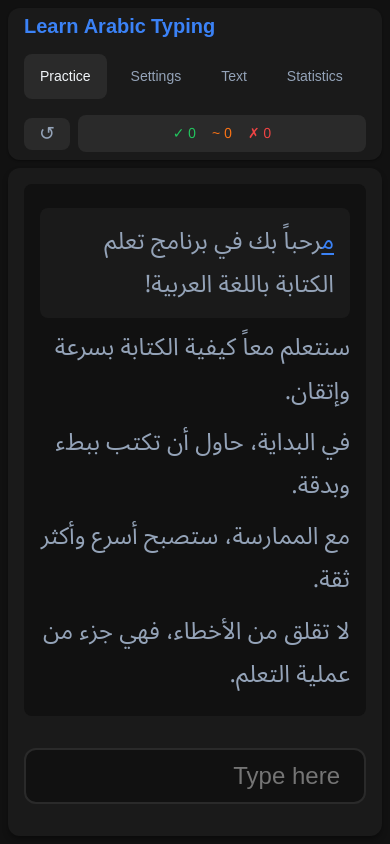
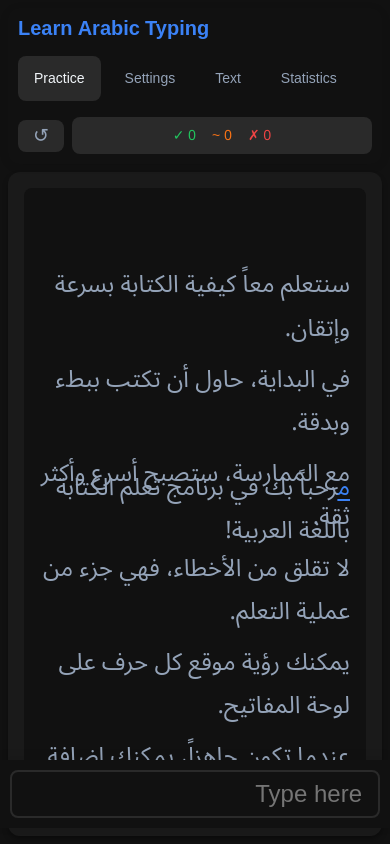
Before and after one commit to sjoemelsoftware/arabic-typing-tutor, a React (Vite) app: page / in a window 390 px wide. Built offline with nearby package versions, Linux system fonts and the light colour scheme.

Commit message:
Fix mobile

```diff
--- a/src/App.css
+++ b/src/App.css
@@ -160,12 +160,18 @@ body {
 
 .settings-grid label {
   display: flex;
+  flex-direction: column;
+  align-items: flex-start;
+}
+
+.settings-grid label>span {
+  display: flex;
   align-items: center;
   gap: 1rem;
-  padding: 1rem 1.25rem;
-  background-color: var(--bg-primary);
-  border-radius: 0.5rem;
-  transition: all 0.2s;
+}
+
+.settings-grid label>span input[type="checkbox"] {
+  margin-right: 1rem;
 }
 
 .settings-grid label:hover {
@@ -447,3 +453,89 @@ body {
   right: 0;
   color: #ff6b6b;
 }
+
+/* Add these styles to handle mobile layout */
+@media (max-width: 767px) {
+  .container {
+    display: flex;
+    flex-direction: column;
+    height: 100vh;
+  }
+
+  .main-content {
+    flex: 1;
+    display: flex;
+    flex-direction: column;
+    overflow: hidden;
+  }
+
+  .word-display {
+    flex: 1;
+    overflow-y: auto;
+    padding-bottom: 60px;
+    /* Make space for the input field */
+  }
+
+  .typing-area {
+    position: fixed;
+    bottom: 0;
+    left: 0;
+    right: 0;
+    background: var(--bg-primary);
+    padding: 10px;
+    box-shadow: 0 -2px 10px rgba(0, 0, 0, 0.1);
+    box-sizing: border-box;
+    width: 100%;
+  }
+
+  .typing-area input {
+    width: 100%;
+    margin: 0;
+    box-sizing: border-box;
+    border-radius: 0.5rem;
+    height: 3rem;
+    padding: 0 1rem;
+  }
+
+  /* Add padding to main content to prevent overlap with fixed input */
+  .main-content {
+    padding-bottom: calc(3rem + 20px);
+    /* input height + padding */
+  }
+
+  /* Ensure stats and current line stay visible */
+  .top-bar {
+    position: sticky;
+    top: 0;
+    background: var(--background-color);
+    z-index: 10;
+    padding: 10px;
+    box-shadow: 0 2px 10px rgba(0, 0, 0, 0.1);
+  }
+
+  .current-line {
+    position: sticky;
+    top: 50%;
+    background: var(--background-color);
+    z-index: 5;
+    padding: 10px 0;
+  }
+}
+
+/* Add these styles for disabled settings */
+.settings-grid label.disabled-setting {
+  opacity: 0.7;
+  cursor: not-allowed;
+}
+
+.settings-grid label.disabled-setting input[type="checkbox"] {
+  cursor: not-allowed;
+}
+
+.setting-note {
+  display: block;
+  color: var(--text-secondary);
+  font-size: 0.8rem;
+  margin-top: 0.5rem;
+  font-style: italic;
+}
--- a/src/App.tsx
+++ b/src/App.tsx
@@ -402,13 +402,15 @@ function App() {
 
   useEffect(() => {
     const checkScreenSize = () => {
-      setShouldShowKeyboard(window.innerWidth >= 768); // Hide on screens smaller than 768px
+      // Only show keyboard on desktop and if enabled in settings
+      const isMobile = window.innerWidth < 768;
+      setShouldShowKeyboard(!isMobile && settings.showKeyboard);
     };
 
     checkScreenSize();
     window.addEventListener("resize", checkScreenSize);
     return () => window.removeEventListener("resize", checkScreenSize);
-  }, []);
+  }, [settings.showKeyboard]);
 
   const handleResetAllStats = () => {
     if (window.confirm(t("resetStatsConfirm"))) {
@@ -521,13 +523,21 @@ function App() {
           <div className="settings-panel">
             <h2>{t("settingsTab")}</h2>
             <div className="settings-grid">
-              <label>
+              <label
+                className={window.innerWidth < 768 ? "disabled-setting" : ""}
+              >
                 <input
                   type="checkbox"
                   checked={settings.showKeyboard}
                   onChange={() => toggleSetting("showKeyboard")}
+                  disabled={window.innerWidth < 768}
                 />
                 <span>{t("settings.showKeyboard")}</span>
+                {window.innerWidth < 768 && (
+                  <small className="setting-note">
+                    {t("settings.keyboardMobileNote")}
+                  </small>
+                )}
               </label>
               <label>
                 <input
--- a/src/i18n/translations.ts
+++ b/src/i18n/translations.ts
@@ -19,6 +19,7 @@ export const translations: Translations = {
       strictMode: "الوضع الصارم",
       language: "اللغة",
       keyboardLayout: "نوع لوحة المفاتيح",
+      keyboardMobileNote: "لوحة المفاتيح الافتراضية غير متوفرة على الأجهزة المحمولة"
     },
     stats: {
       correct: "صحيح",
@@ -61,6 +62,7 @@ export const translations: Translations = {
       strictMode: "Strict Mode",
       language: "Language",
       keyboardLayout: "Keyboard Layout",
+      keyboardMobileNote: "Virtual keyboard is not available on mobile devices"
     },
     stats: {
       correct: "Correct",
```
